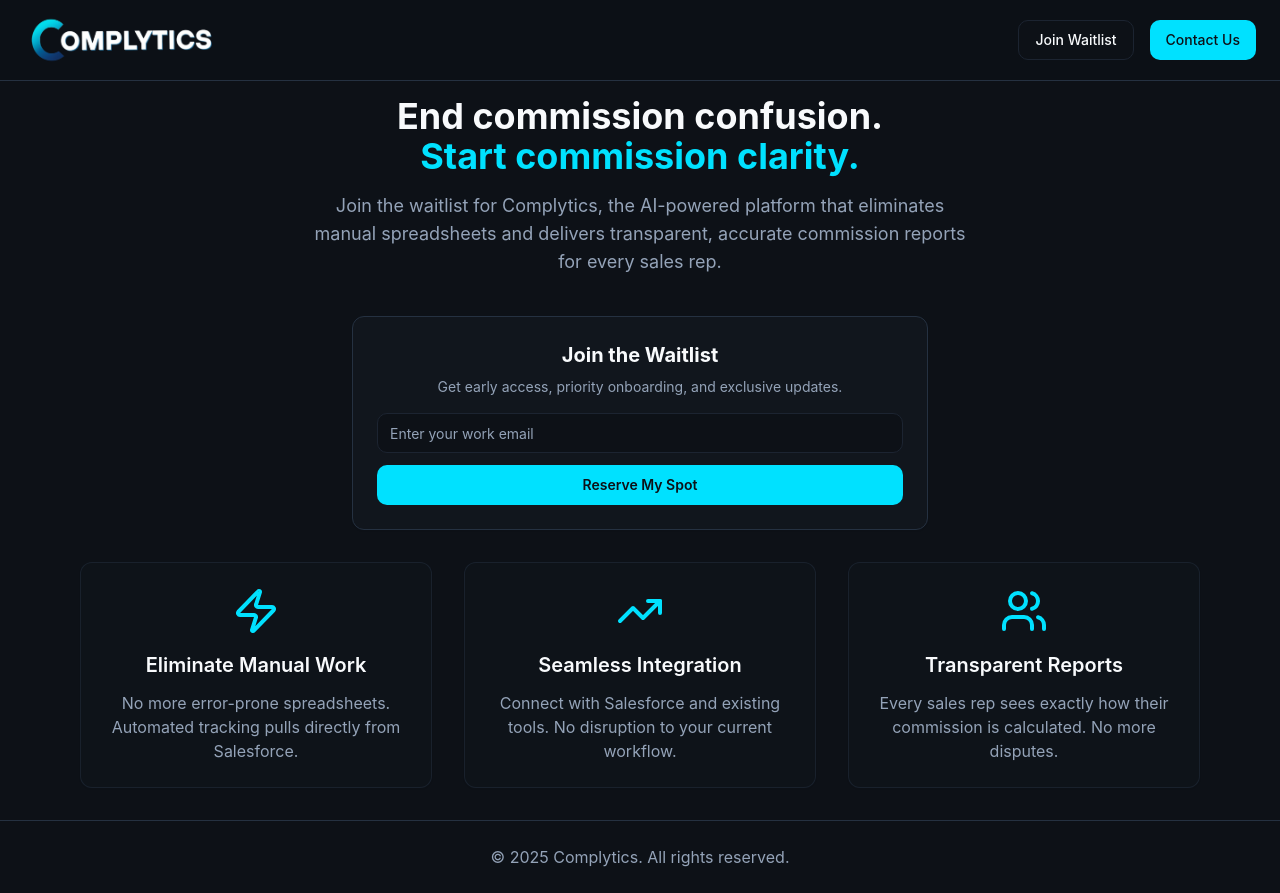
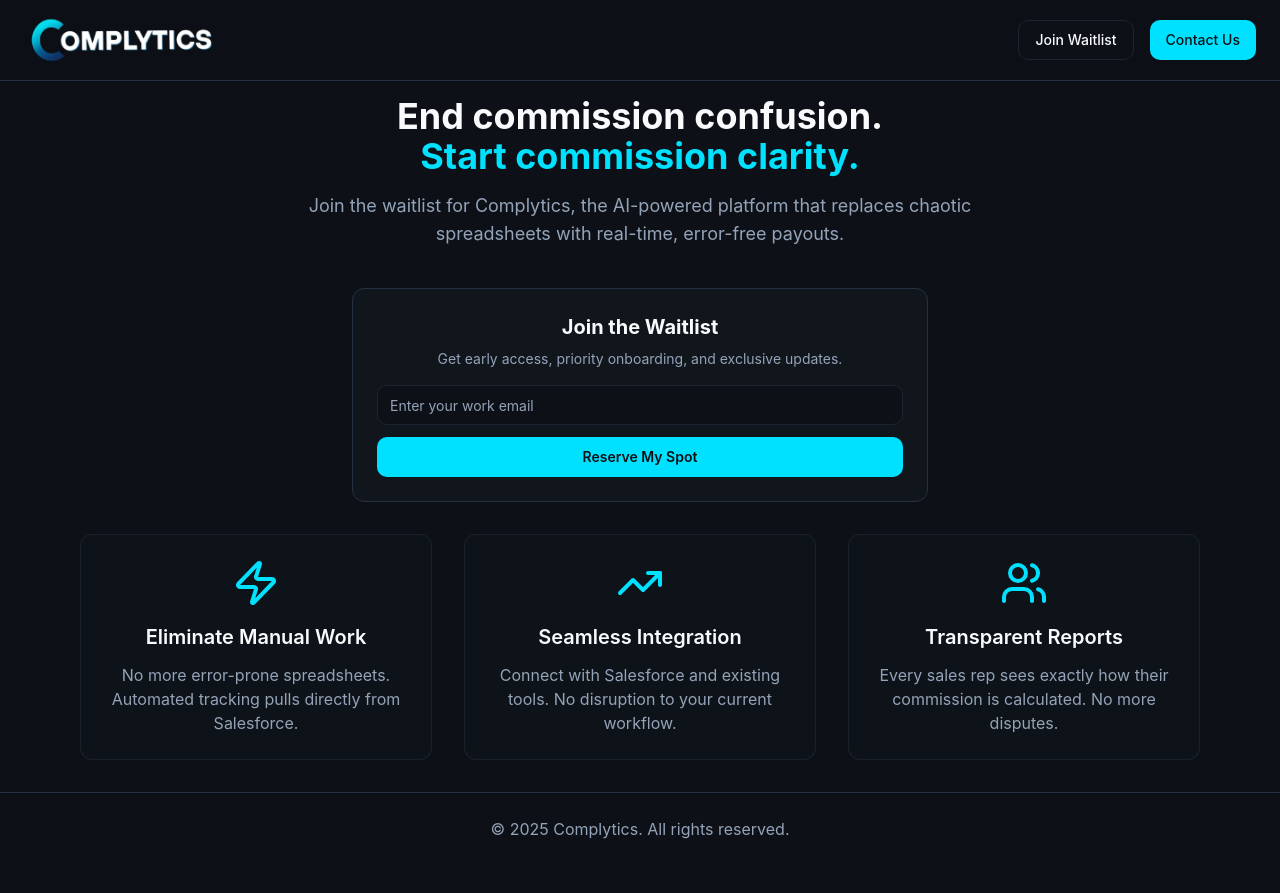
Before and after one commit to complytics-dev/complytics-ai-insights, a React (Vite) app: page /waitlist in a window 1280 px wide. After the commit the page ends 865 px from the top, so only its background shows below. Built offline with nearby package versions, Linux system fonts and the light colour scheme; the HTML template or start-up script is replaced by a standard one.

Commit message:
Visual edit in Lovable
Edited UI in Lovable

```diff
--- a/src/pages/Waitlist.tsx
+++ b/src/pages/Waitlist.tsx
@@ -45,10 +45,7 @@ const Waitlist = () => {
             End commission confusion.
             <span className="text-primary block">Start commission clarity.</span>
           </h1>
-          <p className="text-lg text-muted-foreground mb-6 max-w-2xl mx-auto">
-            Join the waitlist for Complytics, the AI-powered platform that eliminates manual
-            spreadsheets and delivers transparent, accurate commission reports for every sales rep.
-          </p>
+          <p className="text-lg text-muted-foreground mb-6 max-w-2xl mx-auto">Join the waitlist for Complytics, the AI-powered platform that replaces chaotic spreadsheets with real-time, error-free payouts.</p>
         </div>
       </section>
 
```
